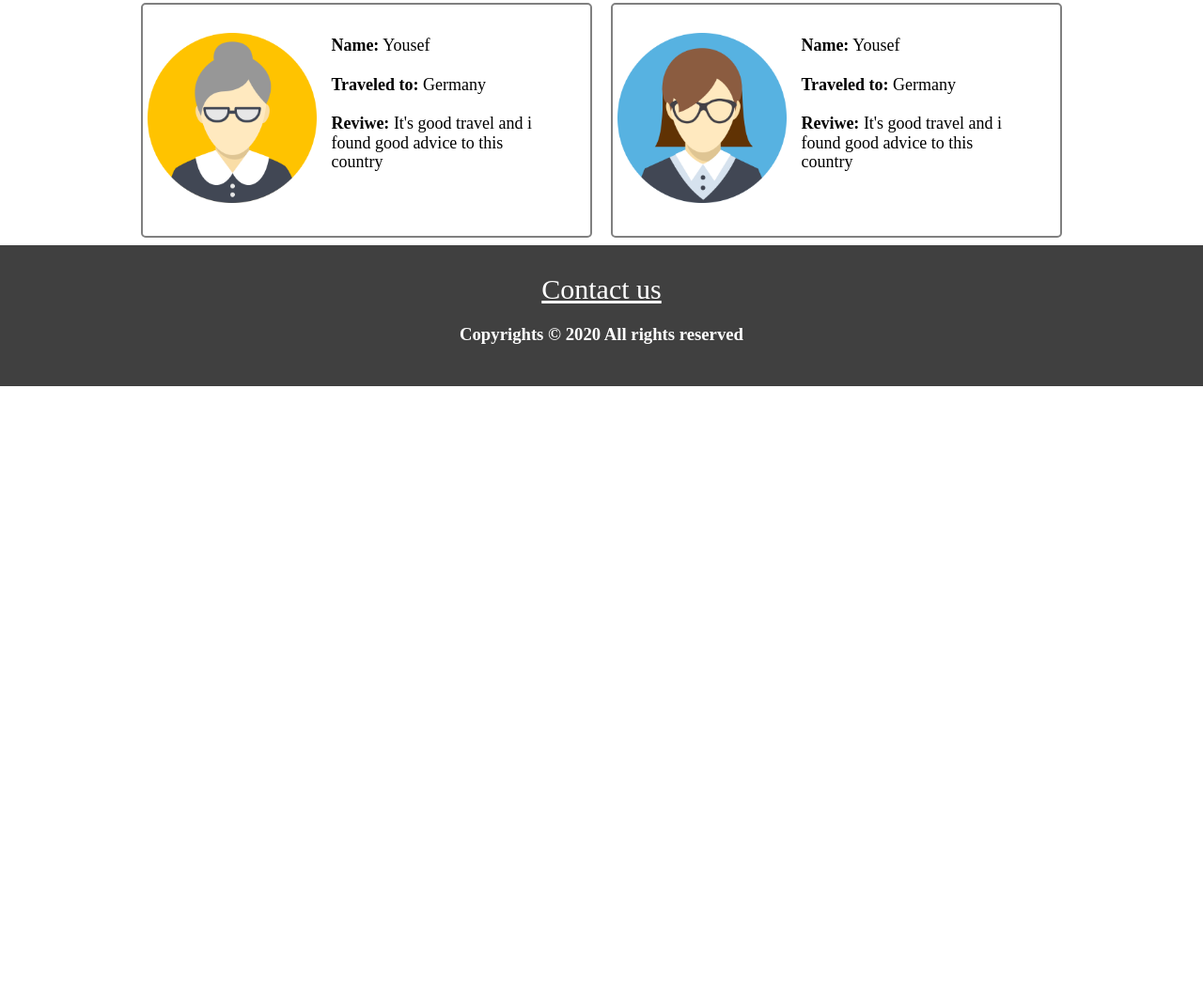
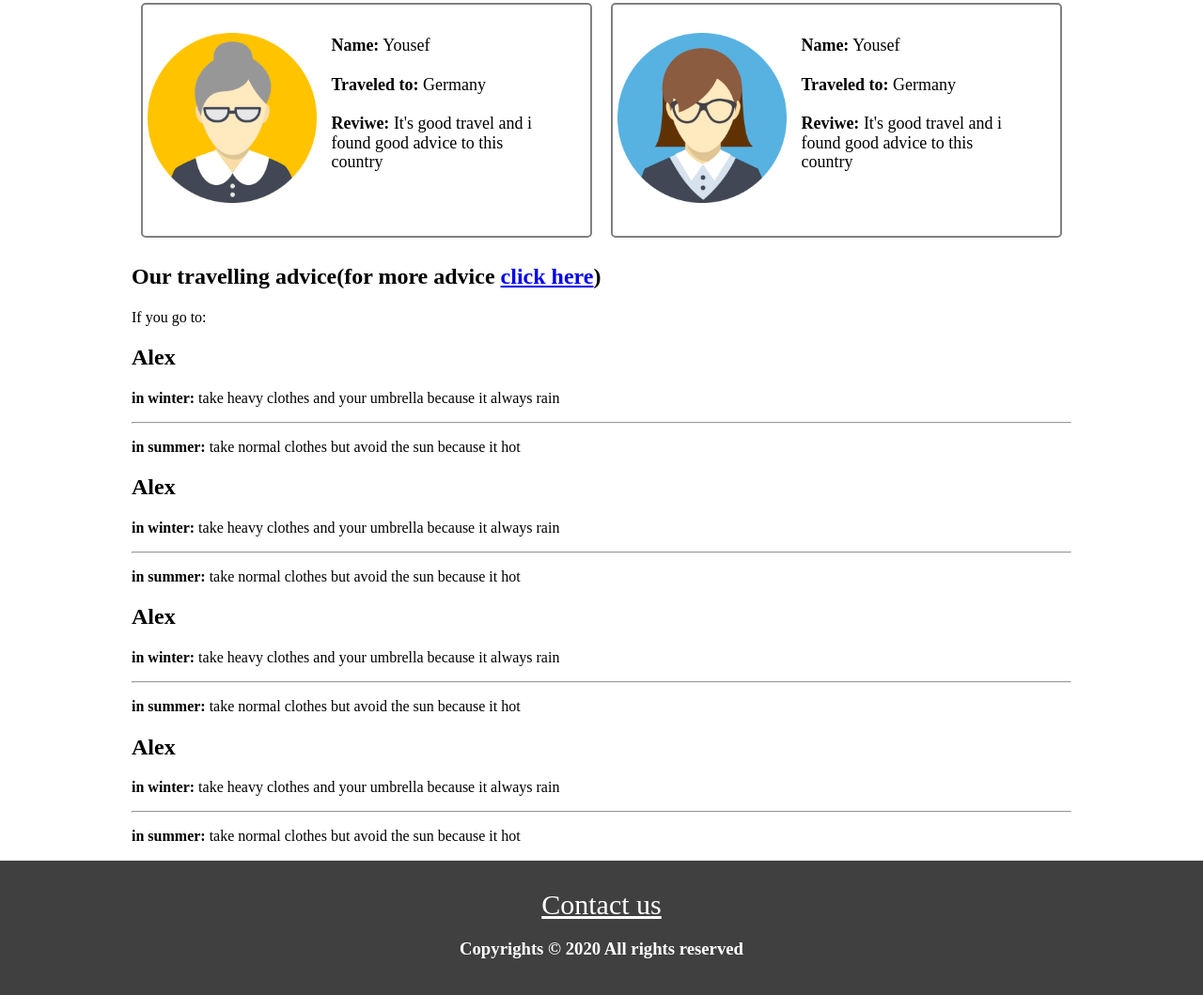
Before and after one commit to moustafaSSayed/Eagle, a plain HTML site: page index.html in a window 1280 px wide. Shown: the part 1772-2831 px from the top of the page at 94% size. Before the commit the page ends 2183 px from the top, so only its background shows below. Drawn offline with Linux system fonts and the light colour scheme.

Commit message:
Update index.html

```diff
--- a/index.html
+++ b/index.html
@@ -141,6 +141,37 @@
 
         <!-- end Reviwes -->
 
+        <!-- start travelling advice-->
+        <div class="advices">
+            <div class="container">
+                <h2>Our travelling advice<span>(for more advice <a href="advice.html">click here</a>)</span></h2>
+                <p>If you go to:</p>
+                <div class="one">
+                    <div class="title"><h2>Alex</h2></div>
+                    <p><strong>in winter: </strong>take heavy clothes and your umbrella because it always rain</p><hr>
+                    <p><strong>in summer: </strong>take normal clothes but avoid the sun because it hot</p>
+                </div>
+                <div class="one">
+                    <div class="title"><h2>Alex</h2></div>
+                    <p><strong>in winter: </strong>take heavy clothes and your umbrella because it always rain</p><hr>
+                    <p><strong>in summer: </strong>take normal clothes but avoid the sun because it hot</p>
+                </div>
+                <div class="one">
+                    <div class="title"><h2>Alex</h2></div>
+                    <p><strong>in winter: </strong>take heavy clothes and your umbrella because it always rain</p><hr>
+                    <p><strong>in summer: </strong>take normal clothes but avoid the sun because it hot</p>
+                </div>
+                <div class="one">
+                    <div class="title"><h2>Alex</h2></div>
+                    <p><strong>in winter: </strong>take heavy clothes and your umbrella because it always rain</p><hr>
+                    <p><strong>in summer: </strong>take normal clothes but avoid the sun because it hot</p>
+                </div>
+
+            </div>
+        </div>
+
+        <!-- end travelling advice-->
+
         <!-- start footer -->
         <div class="footer">
             <div class="container">
```
